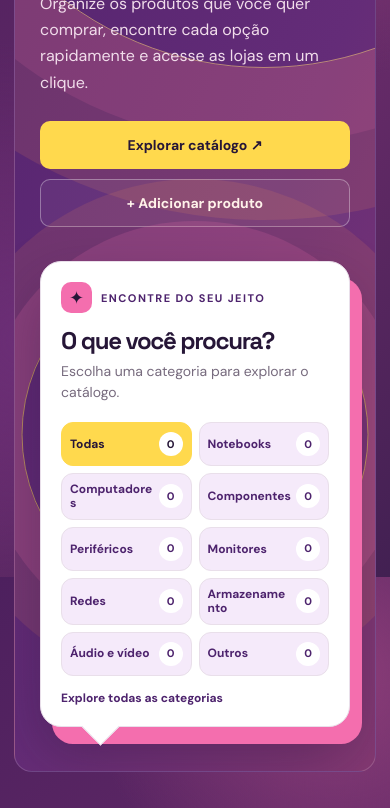
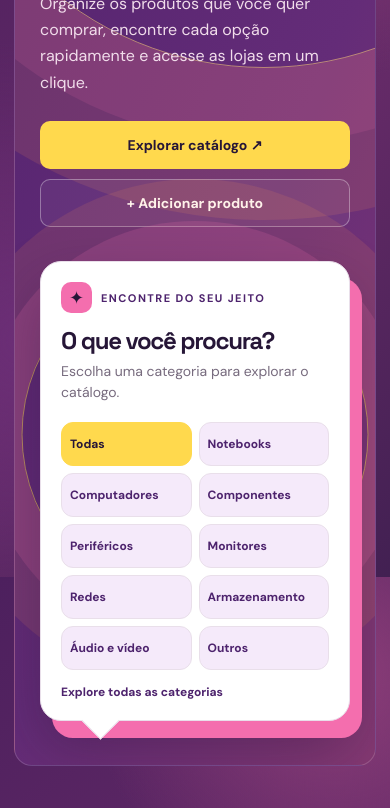
Before and after one commit to guiviana128/Compras_imm, a website: page index.html in a window 390 px wide. Shown: the part 267-1075 px from the top of the page. Drawn offline with Linux system fonts and the light colour scheme; no server answers.

Commit message:
Polish mobile category choices

```diff
--- a/index.html
+++ b/index.html
@@ -39,16 +39,16 @@
                         <h2 id="choiceTitle">O que você procura?</h2>
                         <p>Escolha uma categoria para explorar o catálogo.</p>
                         <div class="choice-options" role="group" aria-label="Escolher categoria">
-                            <button type="button" class="choice-option active" data-category="" aria-pressed="true"><span>Todas</span><span class="choice-number">0</span></button>
-                            <button type="button" class="choice-option" data-category="Notebooks" aria-pressed="false"><span>Notebooks</span><span class="choice-number">0</span></button>
-                            <button type="button" class="choice-option" data-category="Computadores" aria-pressed="false"><span>Computadores</span><span class="choice-number">0</span></button>
-                            <button type="button" class="choice-option" data-category="Componentes" aria-pressed="false"><span>Componentes</span><span class="choice-number">0</span></button>
-                            <button type="button" class="choice-option" data-category="Periféricos" aria-pressed="false"><span>Periféricos</span><span class="choice-number">0</span></button>
-                            <button type="button" class="choice-option" data-category="Monitores" aria-pressed="false"><span>Monitores</span><span class="choice-number">0</span></button>
-                            <button type="button" class="choice-option" data-category="Redes" aria-pressed="false"><span>Redes</span><span class="choice-number">0</span></button>
-                            <button type="button" class="choice-option" data-category="Armazenamento" aria-pressed="false"><span>Armazenamento</span><span class="choice-number">0</span></button>
-                            <button type="button" class="choice-option" data-category="Áudio e vídeo" aria-pressed="false"><span>Áudio e vídeo</span><span class="choice-number">0</span></button>
-                            <button type="button" class="choice-option" data-category="Outros" aria-pressed="false"><span>Outros</span><span class="choice-number">0</span></button>
+                            <button type="button" class="choice-option active" data-category="" aria-pressed="true"><span>Todas</span><span class="choice-number" hidden></span></button>
+                            <button type="button" class="choice-option" data-category="Notebooks" aria-pressed="false"><span>Notebooks</span><span class="choice-number" hidden></span></button>
+                            <button type="button" class="choice-option" data-category="Computadores" aria-pressed="false"><span>Computadores</span><span class="choice-number" hidden></span></button>
+                            <button type="button" class="choice-option" data-category="Componentes" aria-pressed="false"><span>Componentes</span><span class="choice-number" hidden></span></button>
+                            <button type="button" class="choice-option" data-category="Periféricos" aria-pressed="false"><span>Periféricos</span><span class="choice-number" hidden></span></button>
+                            <button type="button" class="choice-option" data-category="Monitores" aria-pressed="false"><span>Monitores</span><span class="choice-number" hidden></span></button>
+                            <button type="button" class="choice-option" data-category="Redes" aria-pressed="false"><span>Redes</span><span class="choice-number" hidden></span></button>
+                            <button type="button" class="choice-option" data-category="Armazenamento" aria-pressed="false"><span>Armazenamento</span><span class="choice-number" hidden></span></button>
+                            <button type="button" class="choice-option" data-category="Áudio e vídeo" aria-pressed="false"><span>Áudio e vídeo</span><span class="choice-number" hidden></span></button>
+                            <button type="button" class="choice-option" data-category="Outros" aria-pressed="false"><span>Outros</span><span class="choice-number" hidden></span></button>
                         </div>
                         <div class="choice-feedback" id="choiceFeedback" aria-live="polite">Explore todas as categorias</div>
                     </div>
@@ -355,9 +355,12 @@
                     const active = button.dataset.category === category;
                     button.classList.toggle("active", active);
                     button.setAttribute("aria-pressed", String(active));
-                    button.querySelector(".choice-number").textContent = button.dataset.category
+                    const count = button.dataset.category
                         ? products.filter(p => p.category === button.dataset.category).length
                         : products.length;
+                    const number = button.querySelector(".choice-number");
+                    number.textContent = count || "";
+                    number.hidden = count === 0;
                 });
                 $("choiceFeedback").textContent = category
                     ? `Mostrando: ${category}`
--- a/style.css
+++ b/style.css
@@ -232,6 +232,7 @@ button:active, .btn:active { transform: scale(.98); }
     color: var(--forest); font-size: 11px; font-weight: 800;
 }
 .choice-option.active .choice-number { color: var(--ink); background: var(--paper); }
+.choice-number[hidden] { display: none; }
 .choice-feedback { font-size: 12px; }
 .toolbar {
     display: grid; grid-template-columns: minmax(0, 1fr) 190px 190px;
```
